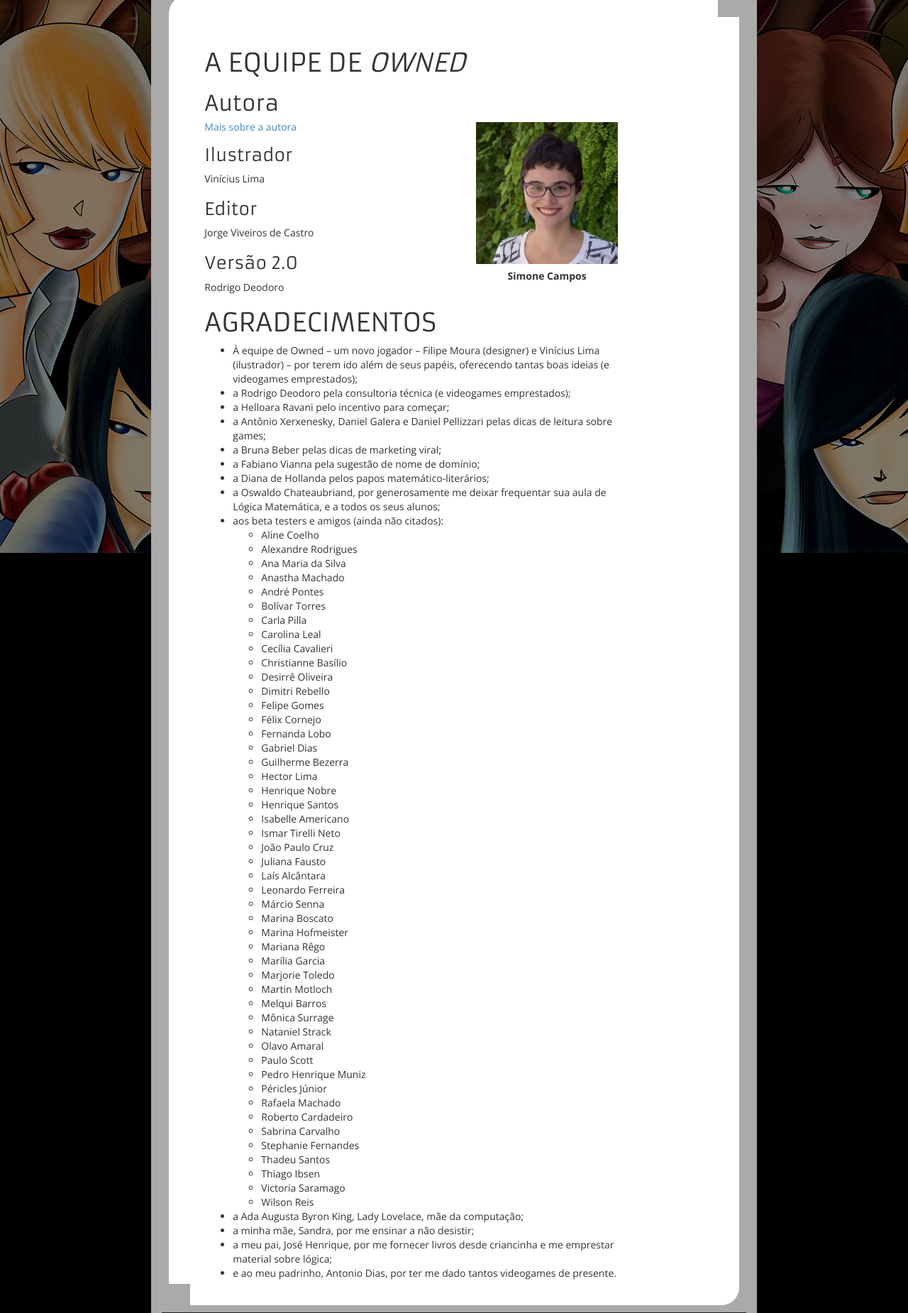
After one commit to roddds/owned, a Django app: page /credits in a window 1280 px wide. The commit adds this page. Shown: the part 301-2151 px from the top of the page at 71% size. Run offline with Django 3.2, Linux system fonts and the light colour scheme; parts of the project's set-up code (start-up, migrations or seed data) failed here and were passed over; some libraries are stand-ins or nearby versions.

Commit message:
credits page

```diff
--- a/owned/static/css/main.css
+++ b/owned/static/css/main.css
@@ -4,6 +4,9 @@ body {
     font-family: "Armata", sans-serif; }
   body .staticpage p {
     line-height: 14px; }
+  body .staticpage .image-and-subtitle {
+    float: right;
+    text-align: center; }
   body .modal-dialog a.btn {
     width: 180px; }
   body .modal-dialog .modal-footer {
--- a/owned/static/sass/main.scss
+++ b/owned/static/sass/main.scss
@@ -8,6 +8,11 @@ body {
     .staticpage {
         p {
             line-height: 14px;
+        }
+
+        .image-and-subtitle {
+            float: right;
+            text-align: center;
         }
     }
 
--- /dev/null
+++ b/owned/templates/core/creditos.html
@@ -0,0 +1,101 @@
+{% extends "core/base.html" %}
+{% load staticfiles %}
+}
+{% block title %}Créditos{% endblock %}
+
+{% block content %}
+<div class="staticpage">
+
+<h1>A EQUIPE DE <em>OWNED</em></h1>
+
+<h2>Autora</h2>
+<span class="image-and-subtitle">
+    <p><img src="{% static 'images/rosto.jpg' %}" width="200px"></p>
+    <p><strong>Simone Campos</strong></p>
+</span>
+
+</p>
+
+<p><a href="http://www.simonecampos.net" target="_blank">Mais sobre a autora</a></p>
+
+<h3>Ilustrador</h3>
+Vinícius Lima
+
+<h3>Editor</h3>
+Jorge Viveiros de Castro
+
+<h3>Versão 2.0</h3>
+Rodrigo Deodoro
+
+<h1>AGRADECIMENTOS</h1>
+
+<ul>
+    <li>À equipe de Owned – um novo jogador – Filipe Moura (designer) e Vinícius Lima (ilustrador) – por terem ido além de seus papéis, oferecendo tantas boas ideias (e videogames emprestados);</li>
+    <li>a Rodrigo Deodoro pela consultoria técnica (e videogames emprestados);</li>
+    <li>a Helloara Ravani pelo incentivo para começar;</li>
+    <li>a Antônio Xerxenesky, Daniel Galera e Daniel Pellizzari pelas dicas de leitura sobre games;</li>
+    <li>a Bruna Beber pelas dicas de marketing viral;</li>
+    <li>a Fabiano Vianna pela sugestão de nome de domínio;</li>
+    <li>a Diana de Hollanda pelos papos matemático-literários;</li>
+    <li>a Oswaldo Chateaubriand, por generosamente me deixar frequentar sua aula de Lógica Matemática, e a todos os seus alunos;</li>
+    <li>
+        aos beta testers e amigos (ainda não citados):
+        <ul>
+            <li>Aline Coelho</li>
+            <li>Alexandre Rodrigues</li>
+            <li>Ana Maria da Silva</li>
+            <li>Anastha Machado</li>
+            <li>André Pontes</li>
+            <li>Bolívar Torres</li>
+            <li>Carla Pilla</li>
+            <li>Carolina Leal</li>
+            <li>Cecília Cavalieri</li>
+            <li>Christianne Basílio</li>
+            <li>Desirrê Oliveira</li>
+            <li>Dimitri Rebello</li>
+            <li>Felipe Gomes</li>
+            <li>Félix Cornejo</li>
+            <li>Fernanda Lobo</li>
+            <li>Gabriel Dias</li>
+            <li>Guilherme Bezerra</li>
+            <li>Hector Lima</li>
+            <li>Henrique Nobre</li>
+            <li>Henrique Santos</li>
+            <li>Isabelle Americano</li>
+            <li>Ismar Tirelli Neto</li>
+            <li>João Paulo Cruz</li>
+            <li>Juliana Fausto</li>
+            <li>Laís Alcântara</li>
+            <li>Leonardo Ferreira</li>
+            <li>Márcio Senna</li>
+            <li>Marina Boscato</li>
+            <li>Marina Hofmeister</li>
+            <li>Mariana Rêgo</li>
+            <li>Marília Garcia</li>
+            <li>Marjorie Toledo</li>
+            <li>Martin Motloch</li>
+            <li>Melqui Barros</li>
+            <li>Mônica Surrage</li>
+            <li>Nataniel Strack</li>
+            <li>Olavo Amaral</li>
+            <li>Paulo Scott</li>
+            <li>Pedro Henrique Muniz</li>
+            <li>Péricles Júnior</li>
+            <li>Rafaela Machado</li>
+            <li>Roberto Cardadeiro</li>
+            <li>Sabrina Carvalho</li>
+            <li>Stephanie Fernandes</li>
+            <li>Thadeu Santos</li>
+            <li>Thiago Ibsen</li>
+            <li>Victoria Saramago</li>
+            <li>Wilson Reis</li>
+        </ul>
+    </li>
+    <li>a Ada Augusta Byron King, Lady Lovelace, mãe da computação;</li>
+    <li>a minha mãe, Sandra, por me ensinar a não desistir;</li>
+    <li>a meu pai, José Henrique, por me fornecer livros desde criancinha e me emprestar material sobre lógica;</li>
+    <li>e ao meu padrinho, Antonio Dias, por ter me dado tantos videogames de presente.</li>
+</ul>
+
+</div>
+{% endblock %}
```
Also changed, not shown: owned/static/images/rosto.jpg (added).
